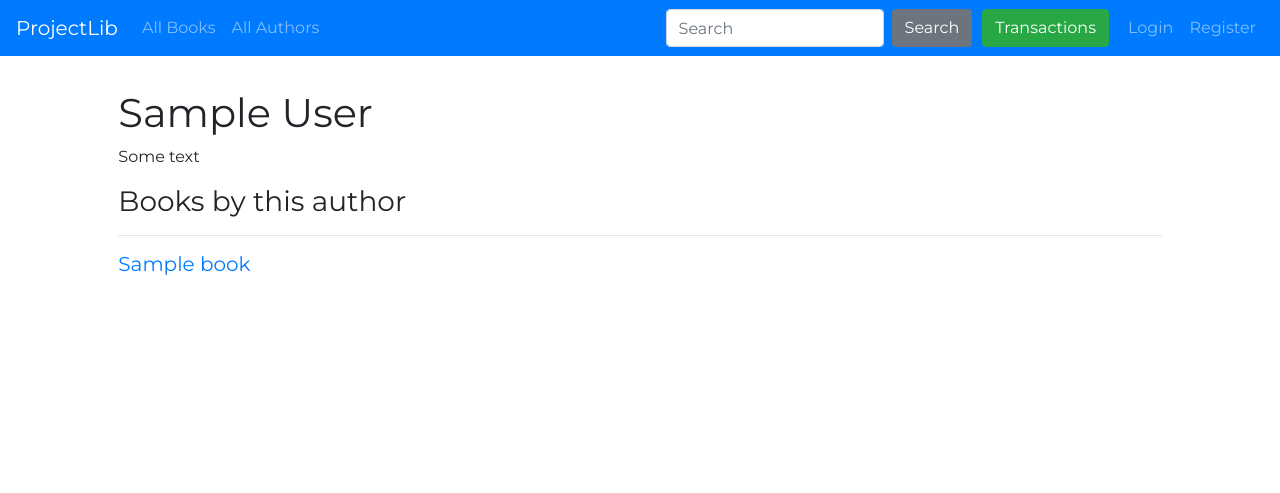
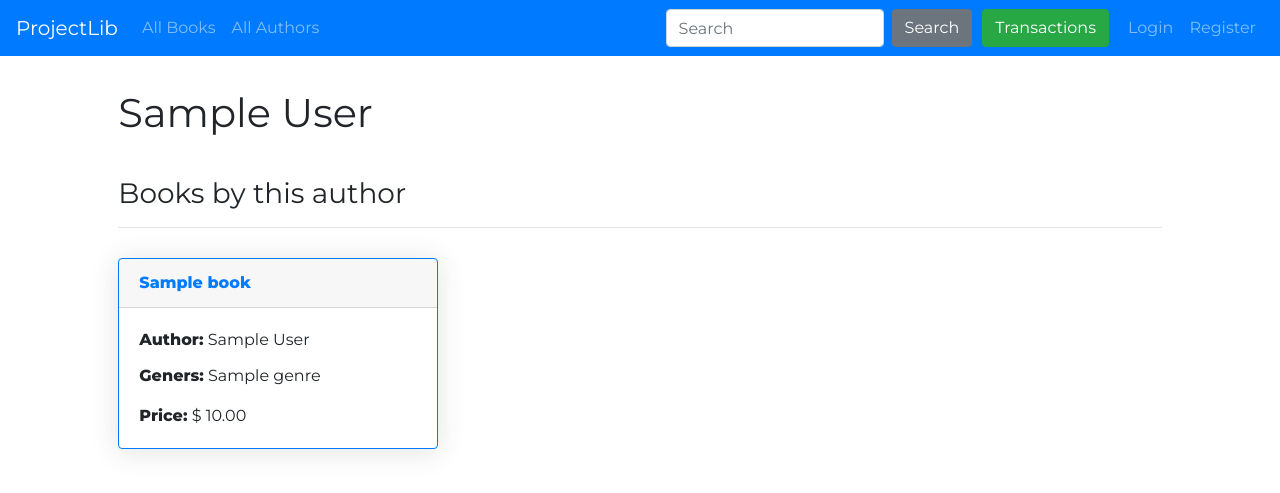
Before and after one commit to japanese-goblinn/labs, a Django app: page /author/1 in a window 1280 px wide. Shown: the top 493 px of the page. Run offline with Django 3.2, Linux system fonts and the light colour scheme; tables that the repository leaves empty hold one stand-in row (values such as "Sample post"); some libraries are stand-ins or nearby versions.

```diff
--- a/term4/OOP/api/views.py
+++ b/term4/OOP/api/views.py
@@ -74,6 +74,9 @@ def serialize(book, format_type):
     pass
 
 
+# class Iterator:
+
+
 def api_get(request, book, format_type):
     book = Book.objects.filter(name=book)
     if book:
--- a/term4/OOP/dashboard/templates/dashboard/sales_list.html
+++ b/term4/OOP/dashboard/templates/dashboard/sales_list.html
@@ -5,7 +5,9 @@
         <div class="card shadow text-white bg-success mb-3" style="max-width: 20rem;">
             <div class="card-body">
                 <h5 class="card-title" style="font-weight: 700">${{ sale.gained_money }}</h5>
-                <h6 class="card-text">{{ sale.transaction_date }}</h6>
+                {% if user.is_superuser %}
+                    <h6 class="card-text">{{ sale.who_bought }}</h6>
+                {% endif %}
             </div>
         </div>
         {% endfor %}
--- a/term4/OOP/dashboard/views.py
+++ b/term4/OOP/dashboard/views.py
@@ -4,7 +4,10 @@ from .models import Sale
 
 @login_required
 def sales_list_view(request):
-    user_transactions = Sale.objects.filter(who_bought=request.user)
+    if request.user.is_superuser:
+        user_transactions = Sale.objects.all()
+    else:
+        user_transactions = Sale.objects.filter(who_bought=request.user)
     return render(request, 'dashboard/sales_list.html', {
         'sales': user_transactions
     })
--- a/term4/OOP/main/models.py
+++ b/term4/OOP/main/models.py
@@ -1,9 +1,6 @@
-import uuid
 import datetime
 from decimal import Decimal
 from django.db import models
-from django.conf import settings
-from django.utils import timezone
 from django.db.models import Q
 from users.models import CustomUser
 
--- a/term4/OOP/main/templates/main/author_detail.html
+++ b/term4/OOP/main/templates/main/author_detail.html
@@ -1,10 +1,18 @@
 {% extends 'main/base.html' %}
 {% block content %}
     <h1>{{ author  }}</h1>
-    <p>Some text</p>
-    <h3>Books by this author</h3>
+    <h3 style="margin-top: 40px">Books by this author</h3>
+    <hr>
     {% for book in author.book_set.all %}
-        <hr>
-        <h5><a href="{% url 'book_detail' pk=book.pk %}">{{ book.name }}</a></h5>
+        <div class="card shadow border-primary mb-3" style="max-width: 20rem; margin-top: 30px;">
+            <div class="card-header">
+                <a class='book-card-title' href="{% url 'book_detail' pk=book.pk %}">{{ book.name }}</a>
+            </div>
+            <div class="card-body">
+                <p class="card-title"><strong>Author:</strong> {{ book.author }}</p>
+                <p class="card-text"><strong>Geners:</strong> {{ book.get_genres_string }}</p>
+                <p class="card-text"><strong>Price:</strong> {{ book.get_price }}</p>
+            </div>
+        </div>
     {% endfor %}
 {% endblock %}
--- a/term4/OOP/main/templates/main/author_list.html
+++ b/term4/OOP/main/templates/main/author_list.html
@@ -2,7 +2,11 @@
 {% block content %}
     <ul>
         {% for author in authors %}
-            <li><a href={% url 'author_detail' author.id %}>{{ author }}</a></li>
+            <div class="card shadow mb-3" style="max-width: 20rem; margin-top: 30px;">
+              <div class="card-body">
+                <a href={% url 'author_detail' author.id %}>{{ author }}</a>
+              </div>
+            </div>
         {% endfor %}
     </ul>
 {% endblock content %}
--- a/term4/OOP/main/templates/main/home.html
+++ b/term4/OOP/main/templates/main/home.html
@@ -51,12 +51,12 @@
                 <h2 style="font-weight: 700">2019</h2>
                  <div class="row">
                     <div class="col-sm-8" style="margin-top: 30px;" url-enpoint="{% url 'chart_data_get' %}">
-                        <canvas id="myChart" width="400" height="600"></canvas>
+                        <canvas id="myChart" width="auto" height="auto"></canvas>
                     </div>
                     <div class="col-sm-4" style="margin-top: 20px;">
                         <div class="card shadow text-white bg-info mb-3">
                             <div class="card-body">
-                            <h5 class="card-title">Total income</h5>
+                                <h5 class="card-title"><a style="color: white;" href="{% url 'account_sales' %}">Total income</a></h5>
                             <h4 class="card-text" style="font-weight: 700">$ {{ total_income }}</h4>
                         </div>
                         </div>
--- a/term4/OOP/main/views.py
+++ b/term4/OOP/main/views.py
@@ -120,6 +120,14 @@ def search(request):
         user.save()
         messages.success(request, 'NoW yOu RiCh')
         return redirect('profile_update')
+    search_thing = request.GET.get('search')
+    book_search = Book.objects.filter(name__icontains=search_thing)
+    author_search = Author.objects.filter(Q(last_name__icontains=search_thing) | Q(first_name__icontains=search_thing))
+    return render(request, 'main/search.html', {
+        'author_search': author_search,
+        'book_search': book_search
+    })
+
 
 
 @login_required
```
Also changed, not shown: term4/OOP/main/templates/main/search.html (added, +31 -0 lines), term4/OOP/users/templates/users/user_books.html (+9 -1 lines).
